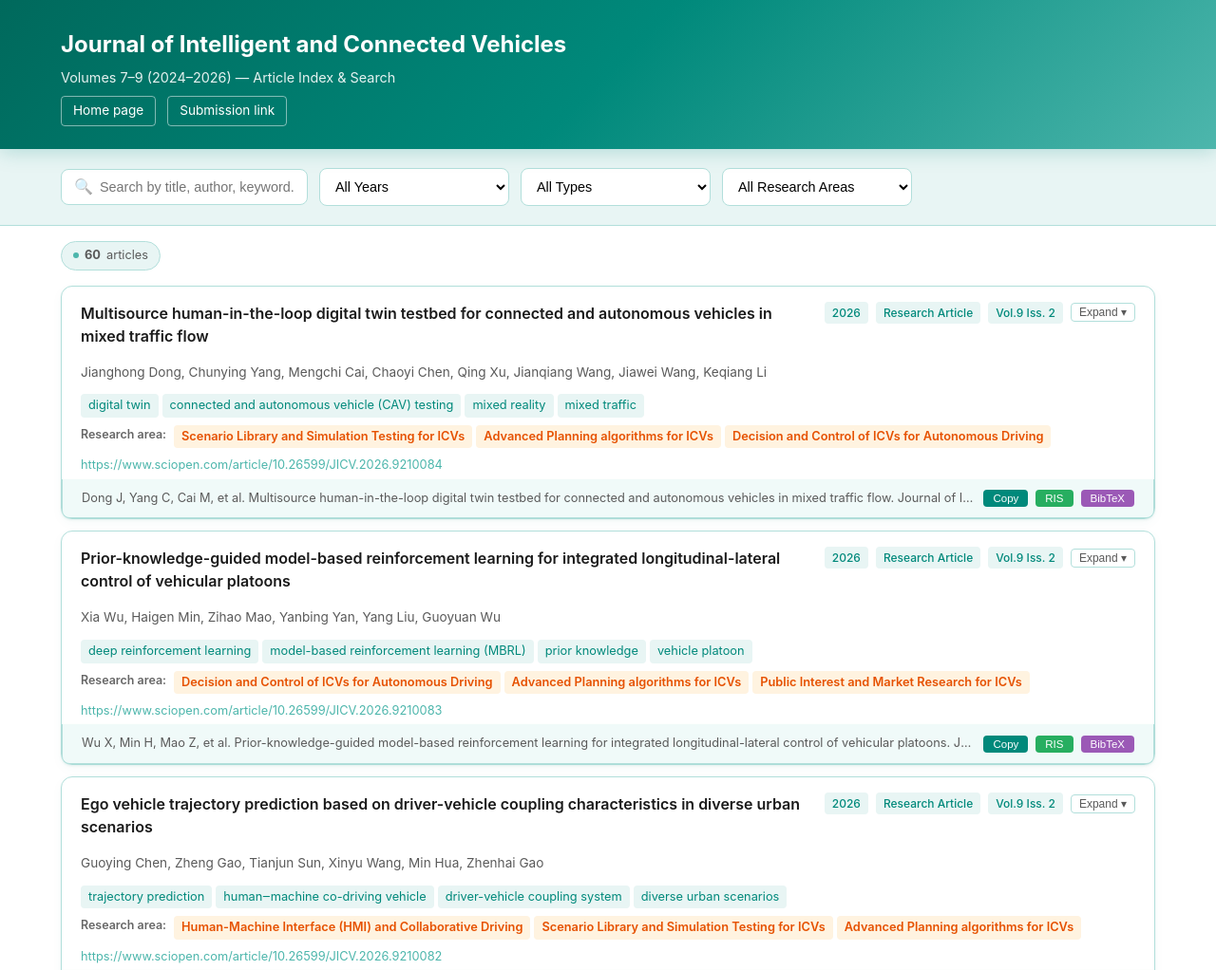
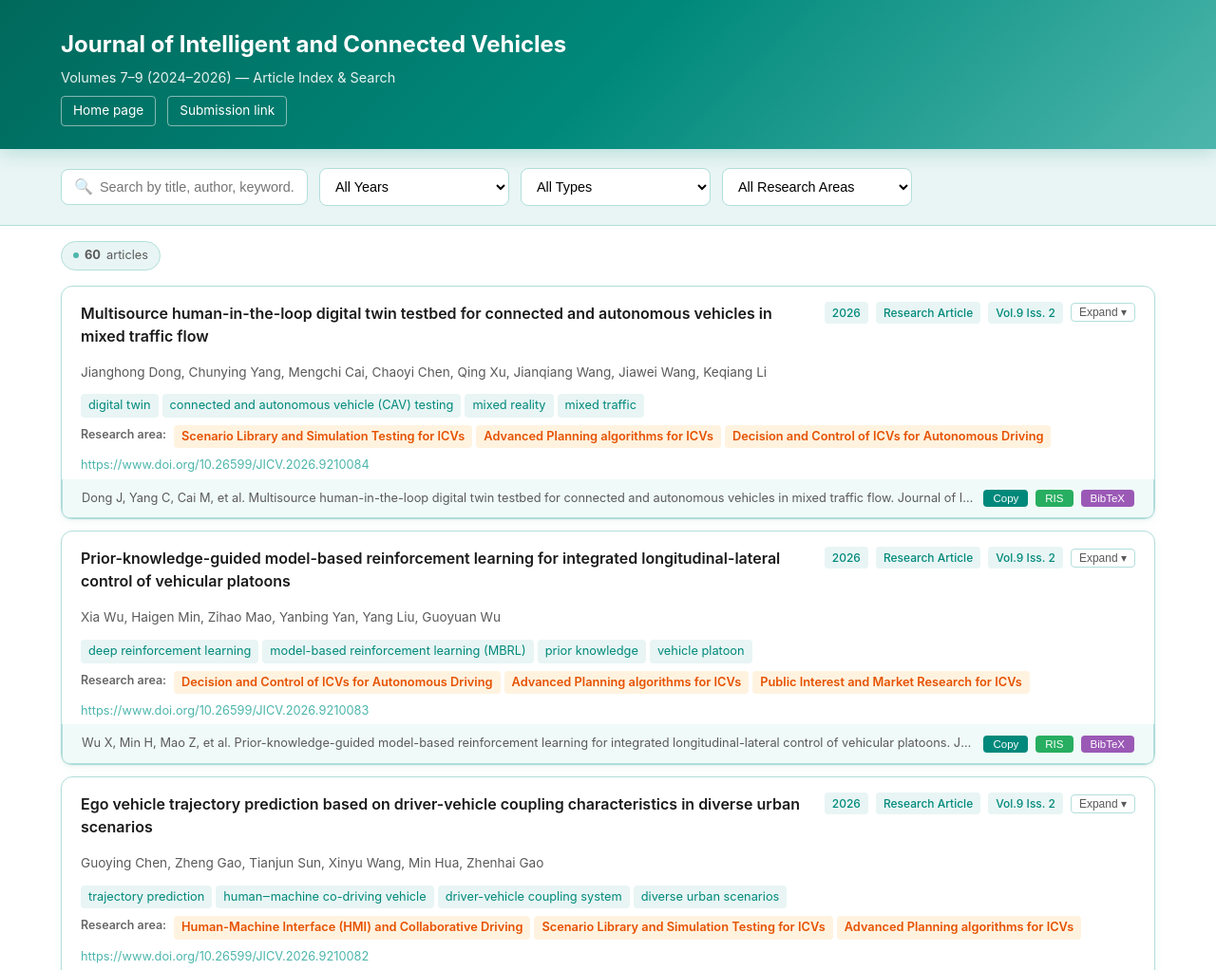
Before and after one commit to TUPjournals/JICV_Year, a plain HTML site: page index.html in a window 1280 px wide. Shown: the top 1022 px of the page at 95% size. Drawn offline with Linux system fonts and the light colour scheme.

Commit message:
Fix DOI display text to doi.org

```diff
--- a/index.html
+++ b/index.html
@@ -586,7 +586,7 @@ function render() {
       '<div class="card-authors">' + formattedAuthors + '</div>' +
       (kws ? '<div class="card-keywords">' + kws + '</div>' : '') +
       (a.research_area && a.research_area.length ? '<div class="card-keywords"><span style="font-size:0.78rem;color:#666;margin-right:4px;font-weight:600">Research area:</span>' + a.research_area.map(ar => '<span class="kw kw-area">' + esc(ar) + '</span>').join('') + '</div>' : '') +
-      (a.doi ? '<div class="card-doi"><a href="https://doi.org/' + a.doi + '" target="_blank" onclick="event.stopPropagation()">https://www.sciopen.com/article/' + esc(a.doi) + '</a></div>' : '') +
+      (a.doi ? '<div class="card-doi"><a href="https://doi.org/' + a.doi + '" target="_blank" onclick="event.stopPropagation()">https://www.doi.org/' + esc(a.doi) + '</a></div>' : '') +
       '<div class="card-cite" onclick="event.stopPropagation()">' +
         '<span class="card-cite-text">' + getCiteText(a) + '</span>' +
         '<button class="card-cite-btn" data-doi="' + a.doi + '" onclick="copyCite(this)">Copy</button>' +
```
